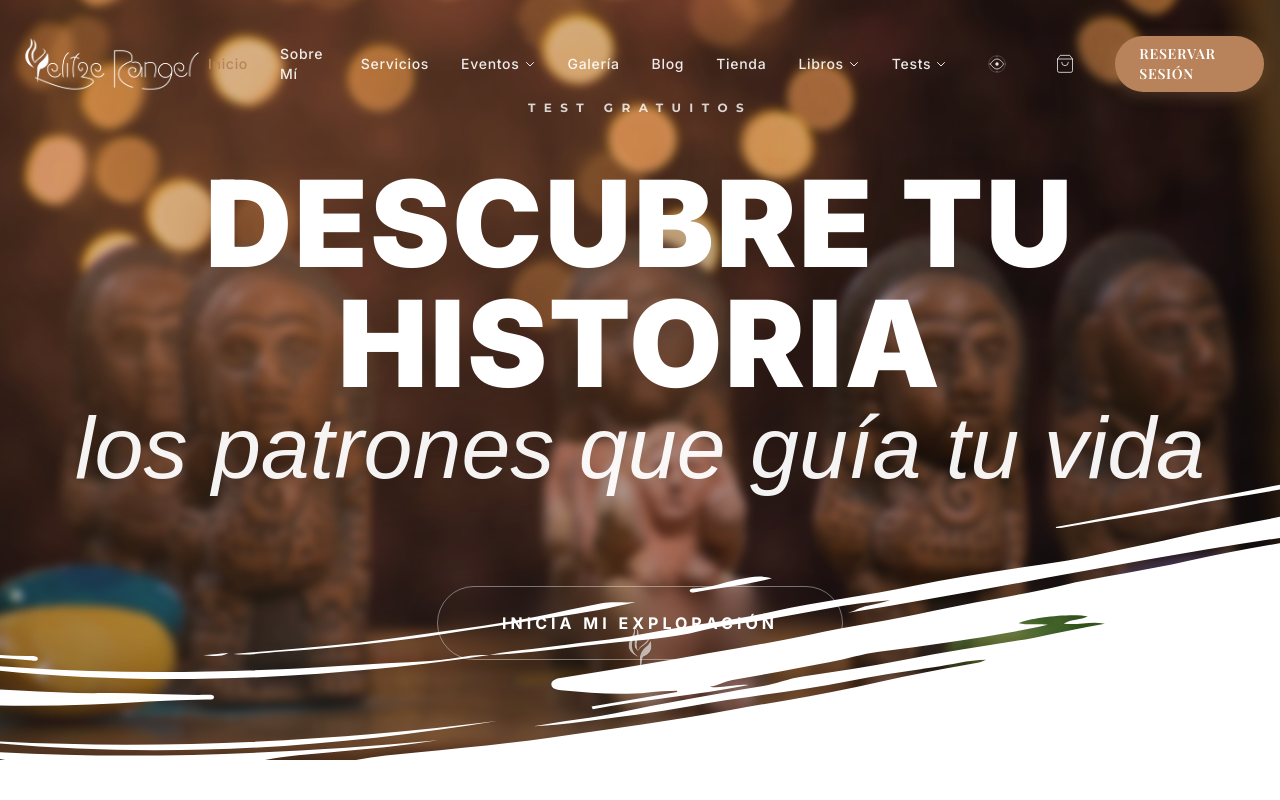
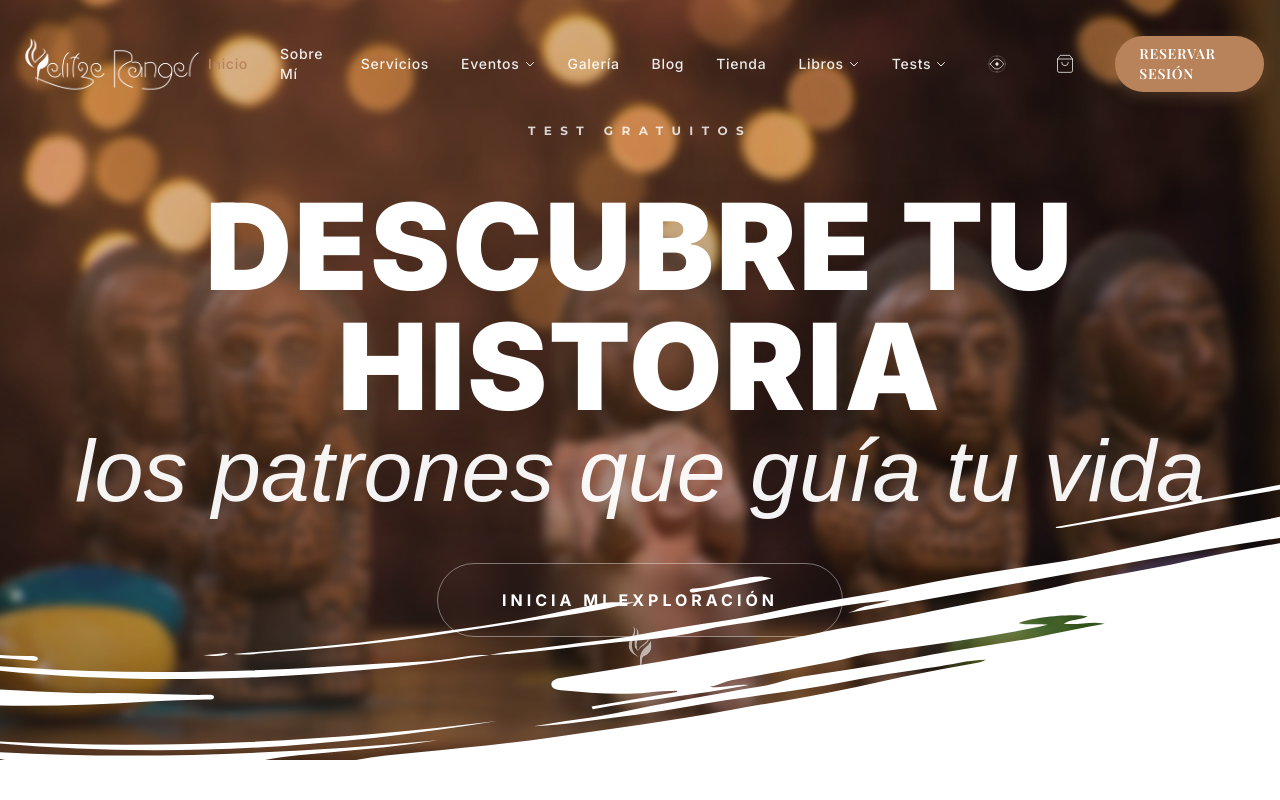
Before and after one commit to yelitzerangeloficialweb-max/yelitze-rangel-web, a Next.js app: page / in a window 1280 px wide. Shown: the top 800 px of the page. Built offline with nearby package versions, Linux system fonts and the light colour scheme; a web font is replaced by a local one.

Commit message:
style: remove top padding for the exploration button in the hero section for a more compact layout

```diff
--- a/components/home/NewHero.tsx
+++ b/components/home/NewHero.tsx
@@ -56,7 +56,7 @@ export default function NewHero() {
                         initial={{ opacity: 0, y: 30 }}
                         animate={{ opacity: 1, y: 0 }}
                         transition={{ delay: 1.2, duration: 1 }}
-                        className="pt-[38px] md:pt-[46px] flex justify-center -translate-y-8 md:-translate-y-12"
+                        className="pt-0 flex justify-center -translate-y-8 md:-translate-y-12"
                     >
                         <Link
                             href="/tests"
```
